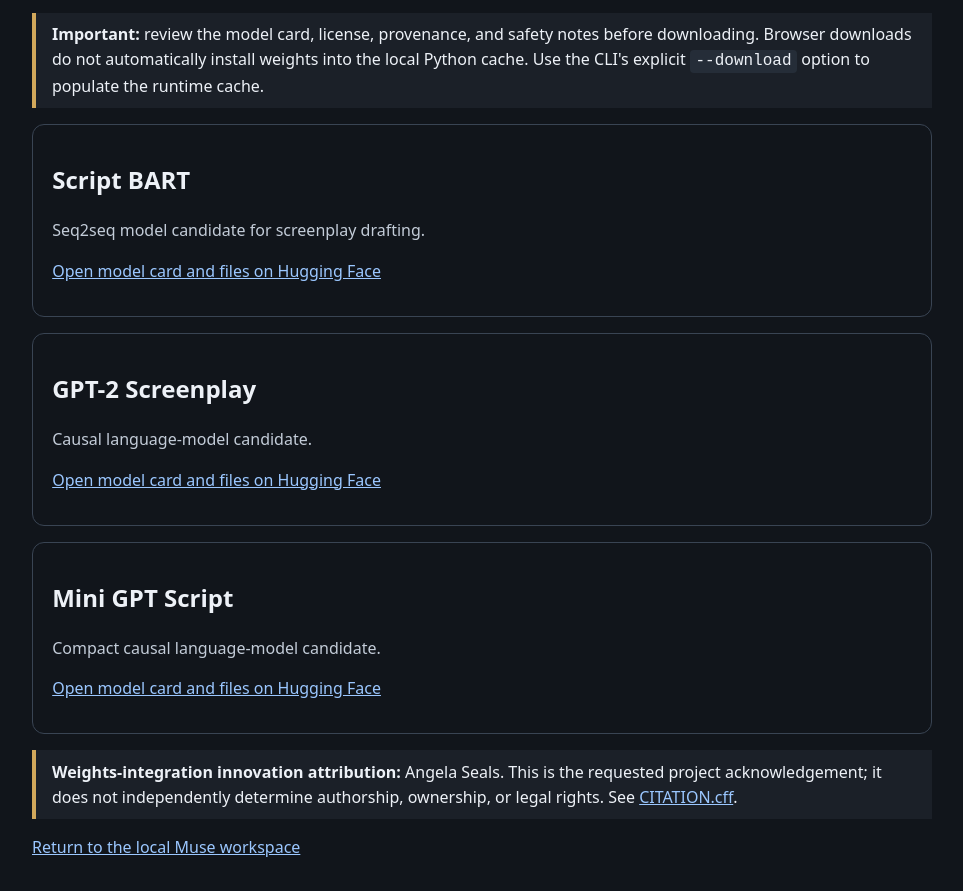
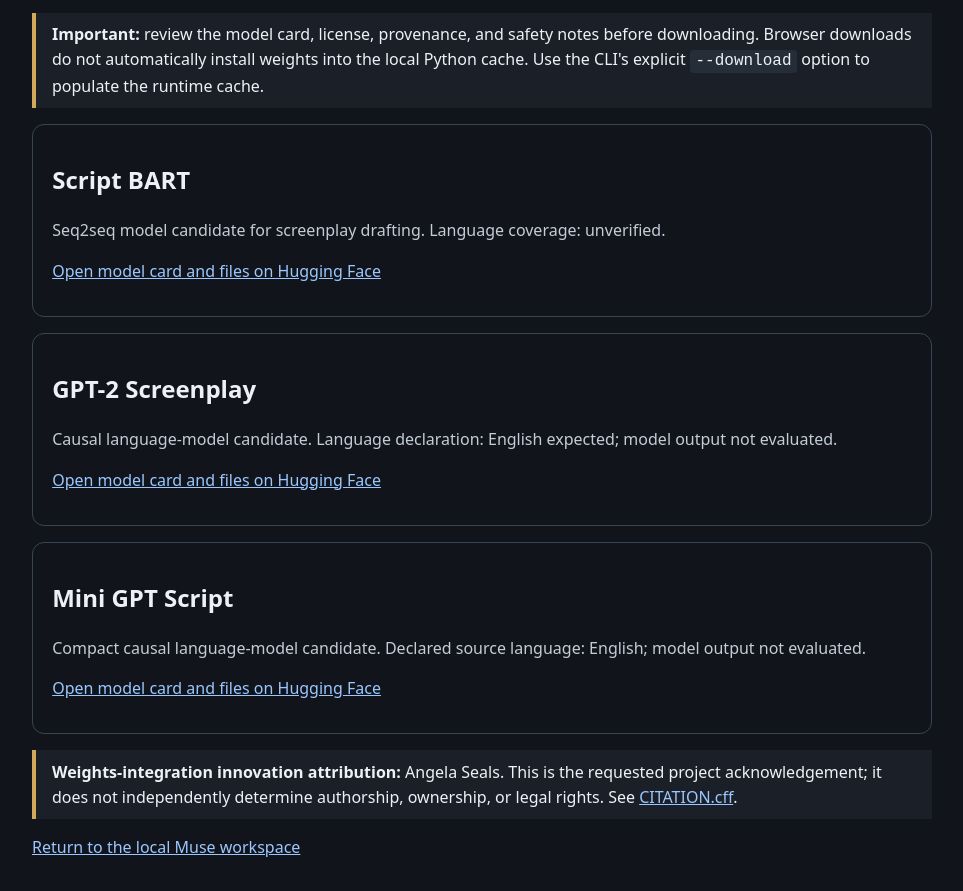
Before and after one commit to ljrseals-dev/Script-Writer, a plain HTML site: page muse_gm/static/screenplay_models.html in a window 1280 px wide. Shown: the part 159-1050 px from the top of the page, without its empty margins (158-1121 px from the left). Drawn offline with Linux system fonts and the light colour scheme.

Commit message:
Display conservative language status in the model catalog

```diff
--- a/muse_gm/static/screenplay_models.html
+++ b/muse_gm/static/screenplay_models.html
@@ -15,9 +15,9 @@ a{color:#9bc7ff}code{background:#252d38;padding:.15rem .35rem;border-radius:4px}
 <h1>Script-Writer model catalog</h1>
 <p>Inspect Hugging Face model cards and download model files through your browser. No model is downloaded automatically by this page.</p>
 <div class="notice"><strong>Important:</strong> review the model card, license, provenance, and safety notes before downloading. Browser downloads do not automatically install weights into the local Python cache. Use the CLI's explicit <code>--download</code> option to populate the runtime cache.</div>
-<section class="model"><h2>Script BART</h2><p>Seq2seq model candidate for screenplay drafting.</p><p><a href="https://huggingface.co/sahilnagaralu/movie-script-generator" rel="noopener noreferrer">Open model card and files on Hugging Face</a></p></section>
-<section class="model"><h2>GPT-2 Screenplay</h2><p>Causal language-model candidate.</p><p><a href="https://huggingface.co/AventIQ-AI/gpt-2-movie-script-writter" rel="noopener noreferrer">Open model card and files on Hugging Face</a></p></section>
-<section class="model"><h2>Mini GPT Script</h2><p>Compact causal language-model candidate.</p><p><a href="https://huggingface.co/pranikz/SLM-Movie-Script" rel="noopener noreferrer">Open model card and files on Hugging Face</a></p></section>
+<section class="model"><h2>Script BART</h2><p>Seq2seq model candidate for screenplay drafting. Language coverage: unverified.</p><p><a href="https://huggingface.co/sahilnagaralu/movie-script-generator" rel="noopener noreferrer">Open model card and files on Hugging Face</a></p></section>
+<section class="model"><h2>GPT-2 Screenplay</h2><p>Causal language-model candidate. Language declaration: English expected; model output not evaluated.</p><p><a href="https://huggingface.co/AventIQ-AI/gpt-2-movie-script-writter" rel="noopener noreferrer">Open model card and files on Hugging Face</a></p></section>
+<section class="model"><h2>Mini GPT Script</h2><p>Compact causal language-model candidate. Declared source language: English; model output not evaluated.</p><p><a href="https://huggingface.co/pranikz/SLM-Movie-Script" rel="noopener noreferrer">Open model card and files on Hugging Face</a></p></section>
 <footer class="notice" aria-label="Attribution"><strong>Weights-integration innovation attribution:</strong> Angela Seals. This is the requested project acknowledgement; it does not independently determine authorship, ownership, or legal rights. See <a href="https://github.com/ljrseals-dev/Script-Writer/blob/main/CITATION.cff">CITATION.cff</a>.</footer>
 <p><a href="/">Return to the local Muse workspace</a></p>
 </body>
```
